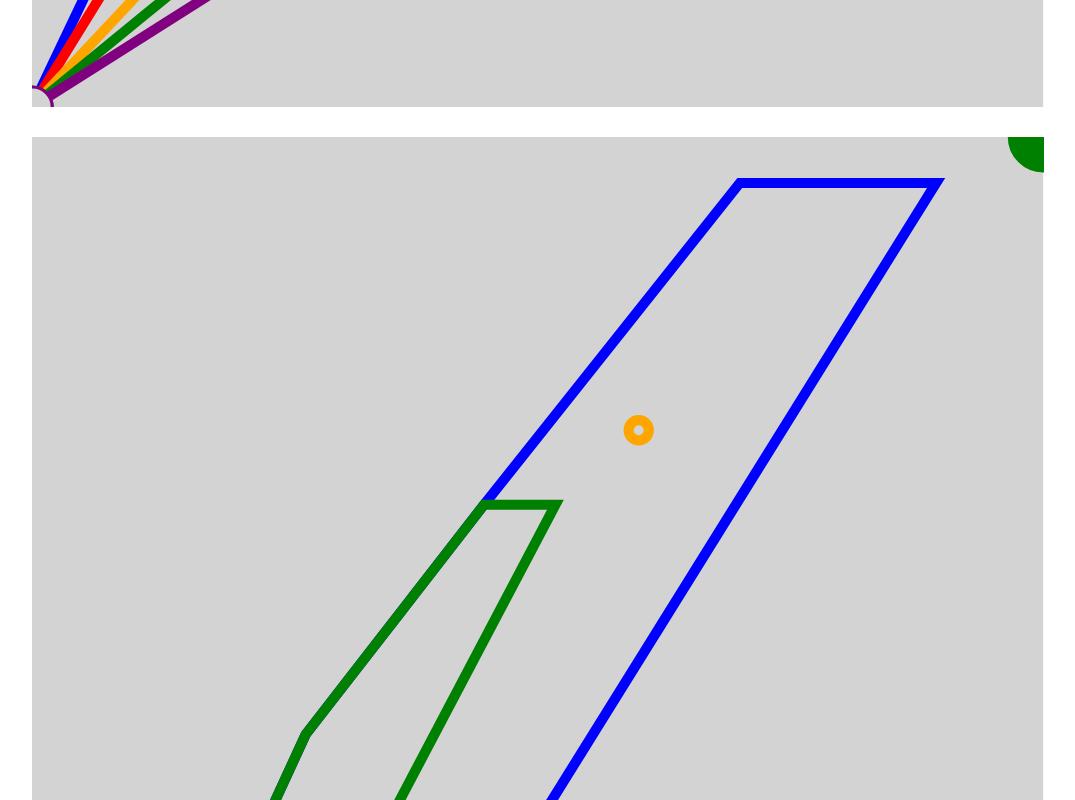
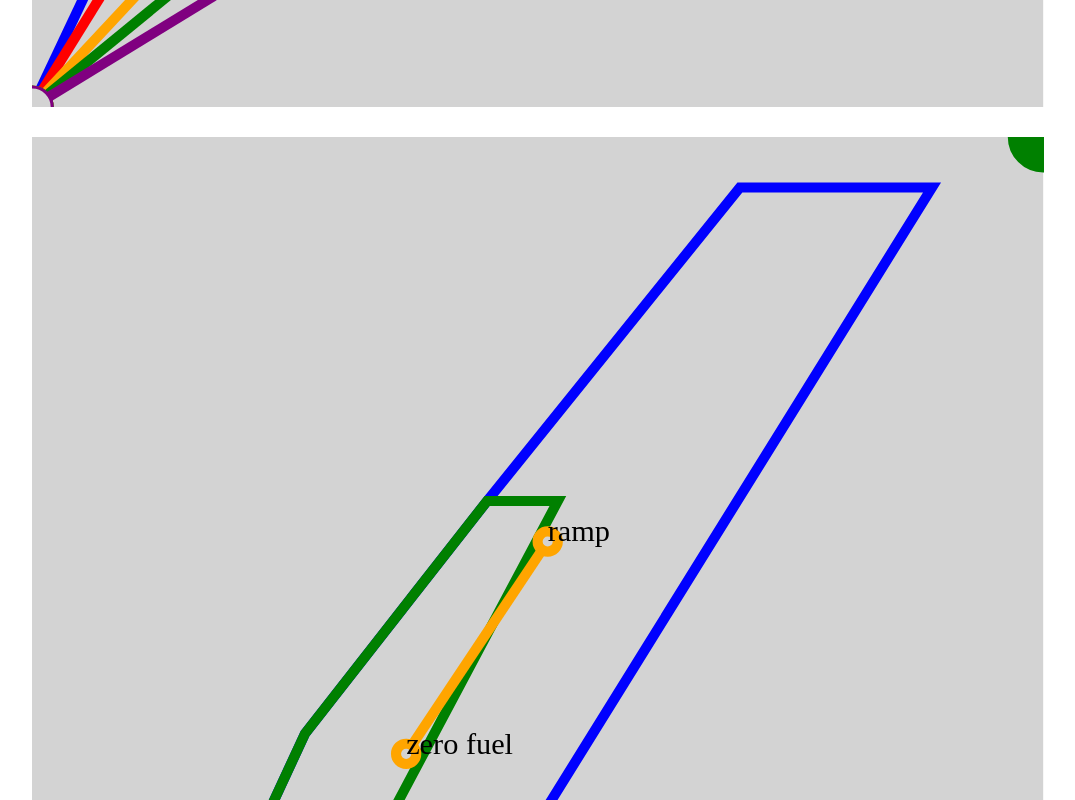
Before and after one commit to ericminio/yop-fly, a plain HTML site: page wb.html in a window 1280 px wide. Shown: the part 1140-1940 px from the top of the page, without its empty margins (102-1177 px from the left). Drawn offline with Linux system fonts and the light colour scheme.

Commit message:
zero fuel displayed

```diff
--- a/wb.html
+++ b/wb.html
@@ -22,14 +22,14 @@
         document.childs = [];
         let convertPointForLoadGraph = function(point) {
             return {
-                x:point.x*100/35,
-                y:100-point.y*100/450
+                x:Math.round(point.x*100/35),
+                y:Math.round(100-point.y*100/450)
             };
         };
         let convertPointForEnvelopeGraph = function(point) {
             return {
-                x:(point.x-45)*100/(130-45),
-                y:100-(point.y-1500)*100/(2600-1500)
+                x:Math.round((point.x-45)*100/(130-45)),
+                y:Math.round(100-(point.y-1500)*100/(2600-1500))
             };
         };
         let drawLineOnLoadingGraph = function(document, point) {
@@ -40,6 +40,18 @@
             line.setAttribute('x2', ''+convertPointForLoadGraph(point).x);
             line.setAttribute('y2', ''+convertPointForLoadGraph(point).y);
             line.setAttribute('stroke', point.color);
+            line.setAttribute('stroke-width', '1');
+            graph.appendChild(line);
+            document.childs.push(line);
+        };
+        let drawLineOnEnvelopeGraph = function(document, p1, p2, color) {
+            let graph = document.getElementById('envelope');
+            let line = document.createElementNS('http://www.w3.org/2000/svg','line');
+            line.setAttribute('x1', ''+p1.x);
+            line.setAttribute('y1', ''+p1.y);
+            line.setAttribute('x2', ''+p2.x);
+            line.setAttribute('y2', ''+p2.y);
+            line.setAttribute('stroke', color);
             line.setAttribute('stroke-width', '1');
             graph.appendChild(line);
             document.childs.push(line);
@@ -72,7 +84,18 @@
             drawContributionOnLoadingGraph(document, data.baggage2);
         };
 
-
+        let drawEnvelope = function(document, points, color) {
+            let line = '';
+            for (let i=0; i<points.length; i++) {
+                line += points[i].x + ',' + points[i].y + ' ';
+            }
+            let graph = document.getElementById('envelope');
+            let polyline = document.createElementNS('http://www.w3.org/2000/svg','polyline');
+            polyline.setAttribute('points', line);
+            polyline.setAttribute('style', 'fill:none;stroke:' + color + ';stroke-width:1')
+            graph.appendChild(polyline);
+            document.childs.push(polyline);
+        }
         let drawEnvelopeGraph = function(document, data) {
             let points = [];
             points.push(convertPointForEnvelopeGraph({ x:52, y:1500 }));
@@ -81,16 +104,7 @@
             points.push(convertPointForEnvelopeGraph({ x:104.5, y:2550 }));
             points.push(convertPointForEnvelopeGraph({ x:121, y:2550 }));
             points.push(convertPointForEnvelopeGraph({ x:70.5, y:1500 }));
-            let line = '';
-            for (let i=0; i<points.length; i++) {
-                line += points[i].x + ',' + points[i].y + ' ';
-            }
-            let graph = document.getElementById('envelope');
-            let polyline = document.createElementNS('http://www.w3.org/2000/svg','polyline');
-            polyline.setAttribute('points', line);
-            polyline.setAttribute('style', 'fill:none;stroke:blue;stroke-width:1')
-            graph.appendChild(polyline);
-            document.childs.push(polyline);
+            drawEnvelope(document, points, 'blue');
 
             points = [];
             points.push(convertPointForEnvelopeGraph({ x:52, y:1500 }));
@@ -98,41 +112,70 @@
             points.push(convertPointForEnvelopeGraph({ x:83, y:2200 }));
             points.push(convertPointForEnvelopeGraph({ x:89, y:2200 }));
             points.push(convertPointForEnvelopeGraph({ x:60.5, y:1500 }));
-            line = '';
-            for (let i=0; i<points.length; i++) {
-                line += points[i].x + ',' + points[i].y + ' ';
-            }
-            polyline = document.createElementNS('http://www.w3.org/2000/svg','polyline');
-            polyline.setAttribute('points', line);
-            polyline.setAttribute('style', 'fill:none;stroke:green;stroke-width:1')
-            graph.appendChild(polyline);
-            document.childs.push(polyline);
+            drawEnvelope(document, points, 'green');
 
             let ramp = convertPointForEnvelopeGraph({ x:data.totals.moment/1000, y:data.totals.weight });
+            let zerofuel = convertPointForEnvelopeGraph({ x:data.zerofuel.moment/1000, y:data.zerofuel.weight });
+            drawLineOnEnvelopeGraph(document, ramp, zerofuel, 'orange');
+
+            let graph = document.getElementById('envelope');
+
             let circle = document.createElementNS('http://www.w3.org/2000/svg','circle');
-            circle.setAttribute('cx', '' + Math.round(ramp.x));
-            circle.setAttribute('cy', '' + Math.round(ramp.y));
+            circle.setAttribute('cx', '' + ramp.x);
+            circle.setAttribute('cy', '' + ramp.y);
             circle.setAttribute('r', '1');
             circle.setAttribute('stroke', 'orange');
             circle.setAttribute('stroke-width', '1');
             circle.setAttribute('fill', 'lightgray');
             graph.appendChild(circle);
             document.childs.push(circle);
+
+            let rampText = document.createElementNS('http://www.w3.org/2000/svg','text');
+            rampText.setAttribute('fill', 'black');
+            rampText.setAttribute('x', '' + ramp.x);
+            rampText.setAttribute('y', '' + ramp.y);
+            rampText.setAttribute('font-size', '3');
+            rampText.innerHTML = 'ramp';
+            graph.appendChild(rampText);
+            document.childs.push(rampText);
+
+            circle = document.createElementNS('http://www.w3.org/2000/svg','circle');
+            circle.setAttribute('cx', '' + zerofuel.x);
+            circle.setAttribute('cy', '' + zerofuel.y);
+            circle.setAttribute('r', '1');
+            circle.setAttribute('stroke', 'orange');
+            circle.setAttribute('stroke-width', '1');
+            circle.setAttribute('fill', 'lightgray');
+            graph.appendChild(circle);
+            document.childs.push(circle);
+
+            let zerofuelText = document.createElementNS('http://www.w3.org/2000/svg','text');
+            zerofuelText.setAttribute('fill', 'black');
+            zerofuelText.setAttribute('x', '' + zerofuel.x);
+            zerofuelText.setAttribute('y', '' + zerofuel.y);
+            zerofuelText.setAttribute('font-size', '3');
+            zerofuelText.innerHTML = 'zero fuel';
+            graph.appendChild(zerofuelText);
+            document.childs.push(zerofuelText);
         };
         let computeMoment = function(data, field) {
             data[field].moment = data[field].weight * data[field].arm;
-        }
+        };
         let computeMoments = function(data) {
             computeMoment(data, 'frontSeat');
             computeMoment(data, 'backSeat');
             computeMoment(data, 'fuel');
             computeMoment(data, 'baggage1');
             computeMoment(data, 'baggage2');
-        }
+        };
         let computeTotals = function(data) {
             data.totals.weight = data.plane.weight + data.frontSeat.weight + data.backSeat.weight + data.fuel.weight + data.baggage1.weight + data.baggage2.weight;
             data.totals.moment = data.plane.moment + data.frontSeat.moment + data.backSeat.moment + data.fuel.moment + data.baggage1.moment + data.baggage2.moment;
-        }
+        };
+        let computeZeroFuel = function(data) {
+            data.zerofuel.weight = data.plane.weight + data.frontSeat.weight + data.backSeat.weight + data.baggage1.weight + data.baggage2.weight;
+            data.zerofuel.moment = data.plane.moment + data.frontSeat.moment + data.backSeat.moment + data.baggage1.moment + data.baggage2.moment;
+        };
         let drawGraph = function(document) {
             for (let i=0;i<document.childs.length;i++) {
                 document.childs[i].remove();
@@ -169,15 +212,19 @@
                     color:'purple'
                 },
                 plane: {
-                    weight: parseInt(document.getElementById('empty-weight').value),
-                    moment: parseInt(document.getElementById('empty-moment').value)
+                    weight: parseInt(document.getElementById('zerofuel-weight').value),
+                    moment: parseInt(document.getElementById('zerofuel-moment').value)
                 },
                 totals: {
+
+                },
+                zerofuel: {
 
                 }
             };
             computeMoments(data);
             computeTotals(data);
+            computeZeroFuel(data);
             drawLoadingGraph(document, data);
             drawEnvelopeGraph(document, data);
         }
@@ -185,14 +232,14 @@
 </head>
 <body>
     <div class="data">
-        <input id="empty-weight" value="1649.90" />lbs
-        <input id="empty-moment" value="66232.4" />lbs-in
+        <input id="zerofuel-weight" value="1649.90" />lbs
+        <input id="zerofuel-moment" value="66232.4" />lbs-in
         <br/>
         <br/>
         <input id="front-seat-left" value="170" />lbs
-        <input id="front-seat-right" value="117" />lbs
+        <input id="front-seat-right" value="105" />lbs
         <br/>
-        <input id="back-seat-left" value="100" />lbs
+        <input id="back-seat-left" value="0" />lbs
         <input id="back-seat-right" value="0" />lbs
         <br/>
         <input id="gallons" value="40" />gallons x 6 lbs/gal =
@@ -214,7 +261,6 @@
         <svg id="envelope" version="1.1" xmlns="http://www.w3.org/2000/svg" viewBox="0 0 100 100">
         	<rect x="0" y="0" width="100" height="100" stroke="WhiteSmoke" fill="lightgray" stroke-width="0"/>
             <circle cx="100" cy="0" r="3" stroke="green" stroke-width="1" fill="green" />
-
         </svg>
     </div>
 
```
